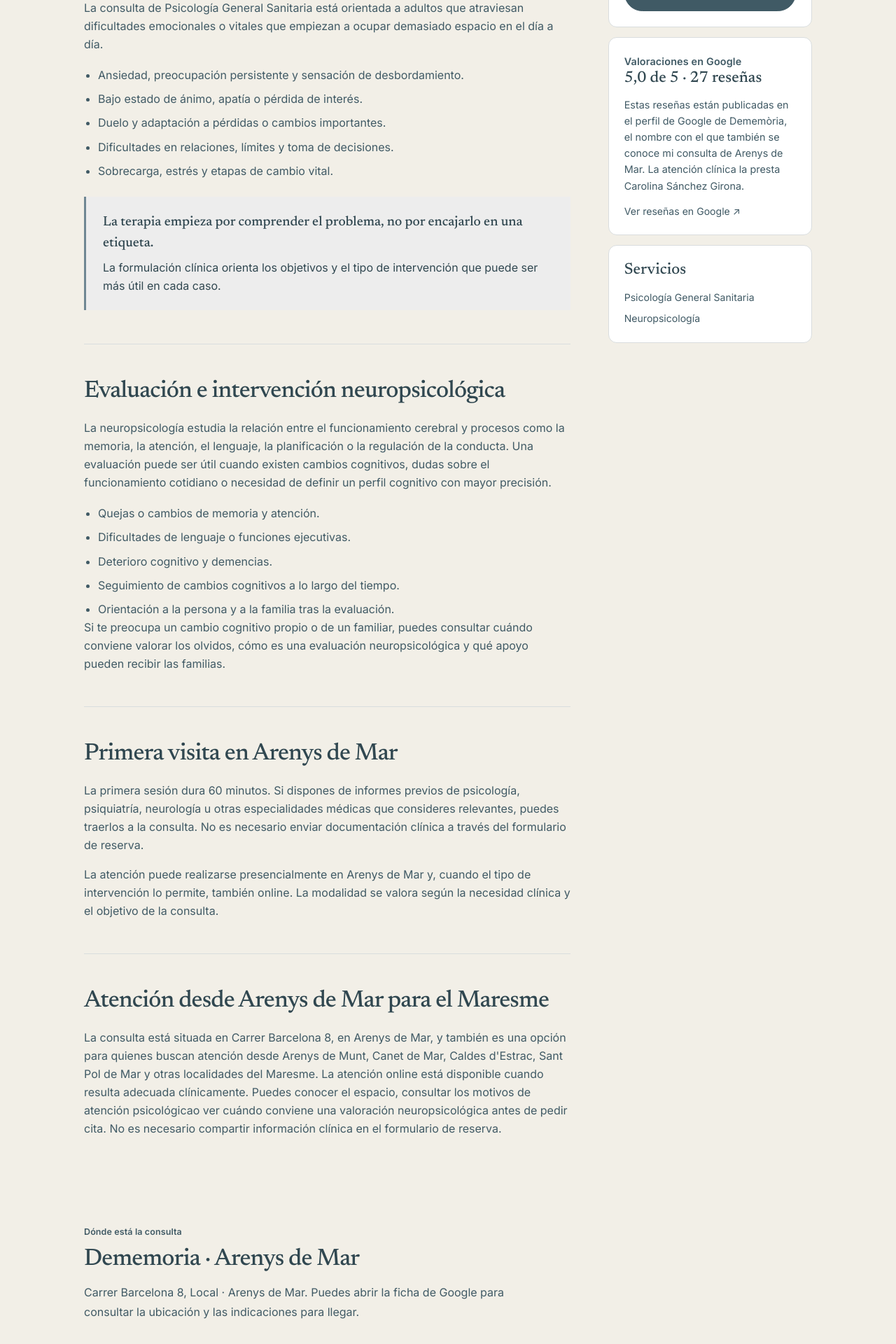
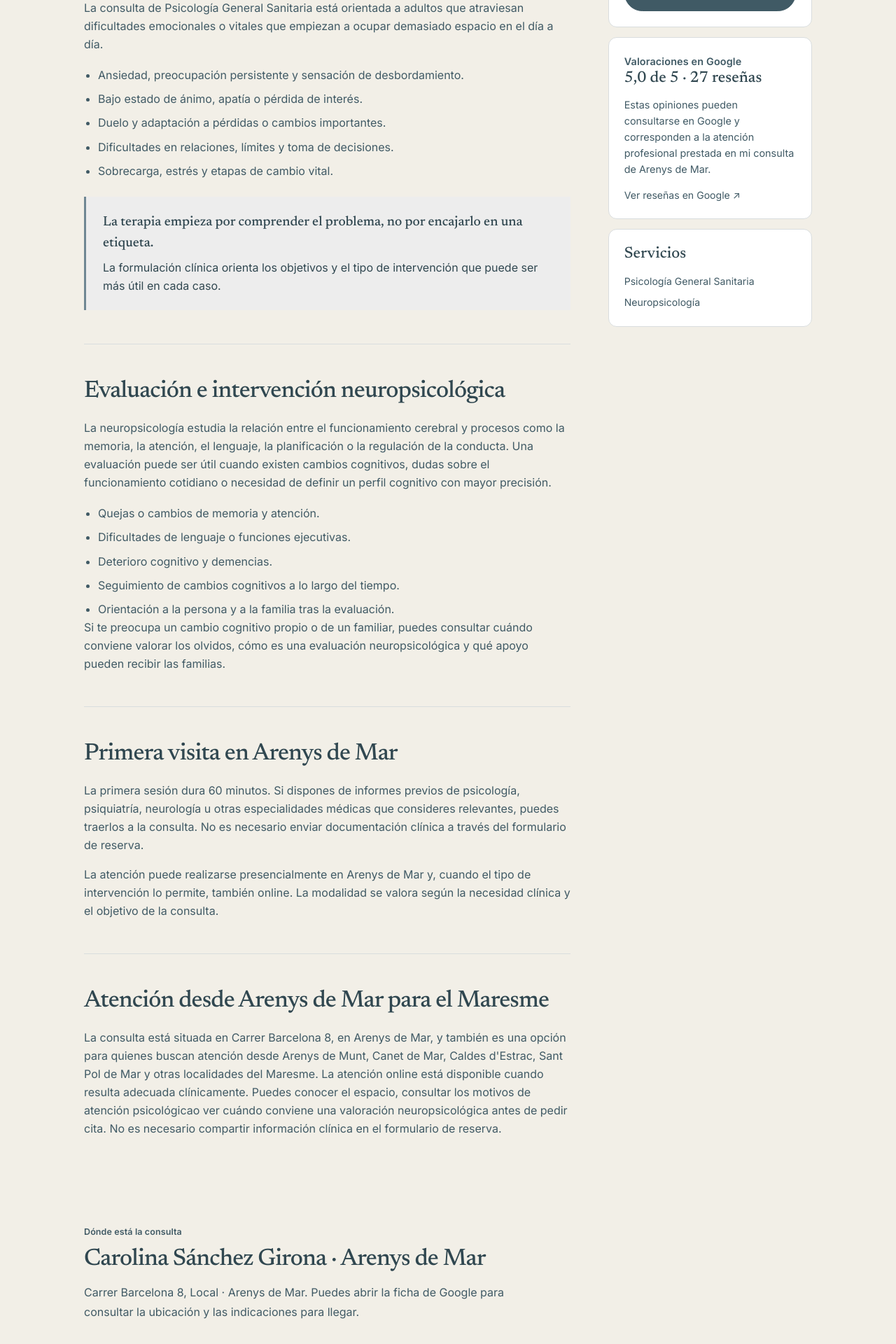
Before and after one commit to carolinasanchezgirona/Portfolio-Carolina, a Next.js app: page /psicologa-arenys-de-mar in a window 1280 px wide. Shown: the part 2080-4000 px from the top of the page at 70% size. Built offline with nearby package versions, Linux system fonts and the light colour scheme.

Commit message:
Rebrand public clinical pages to Carolina Sánchez Girona personal identity

```diff
--- a/app/psicologa-arenys-de-mar/page.tsx
+++ b/app/psicologa-arenys-de-mar/page.tsx
@@ -167,7 +167,7 @@ export default function LocalPsychologistPage() {
           <div className="seo-card">
             <p className="editorial-section-eyebrow">Valoraciones en Google</p>
             <h3>5,0 de 5 · 27 reseñas</h3>
-            <p>Estas reseñas están publicadas en el perfil de Google de Dememòria, el nombre con el que también se conoce mi consulta de Arenys de Mar. La atención clínica la presta Carolina Sánchez Girona.</p>
+            <p>Estas opiniones pueden consultarse en Google y corresponden a la atención profesional prestada en mi consulta de Arenys de Mar.</p>
             <div className="seo-related">
               <a
                 href="https://maps.app.goo.gl/ubCSFYZRgbv7vpqF9"
@@ -193,7 +193,7 @@ export default function LocalPsychologistPage() {
         <div className="editorial-wrap">
           <div className="editorial-section-head">
             <p className="editorial-section-eyebrow">Dónde está la consulta</p>
-            <h2 id="consulta-map-title">Dememoria · Arenys de Mar</h2>
+            <h2 id="consulta-map-title">Carolina Sánchez Girona · Arenys de Mar</h2>
             <p style={{ color: "var(--e-ink-soft)", lineHeight: 1.7, marginTop: "14px" }}>
               Carrer Barcelona 8, Local · Arenys de Mar. Puedes abrir la ficha de Google para consultar la ubicación y las indicaciones para llegar.
             </p>
@@ -207,7 +207,7 @@ export default function LocalPsychologistPage() {
             </a>
           </div>
           <figure className="consultation-exterior-photo">
-            <Image src="/consulta-carolina-sanchez-fachada.webp" alt="Fachada de Dememòria, consulta de psicología y neuropsicología en Carrer Barcelona, Arenys de Mar" width={1122} height={1402} sizes="(max-width: 720px) calc(100vw - 36px), (max-width: 1100px) 55vw, 480px" loading="lazy" />
+            <Image src="/consulta-carolina-sanchez-fachada.webp" alt="Fachada del local de consulta de psicología y neuropsicología en Carrer Barcelona, Arenys de Mar" width={1122} height={1402} sizes="(max-width: 720px) calc(100vw - 36px), (max-width: 1100px) 55vw, 480px" loading="lazy" />
             <figcaption>Entrada a la consulta</figcaption>
           </figure>
           <div style={{ overflow: "hidden", border: "1px solid var(--e-line)", borderRadius: "14px", background: "#fff" }}>
@@ -219,7 +219,7 @@ export default function LocalPsychologistPage() {
               allowFullScreen
               loading="lazy"
               referrerPolicy="strict-origin-when-cross-origin"
-              title="Mapa de Dememoria, consulta de Carolina Sánchez en Arenys de Mar"
+              title="Mapa de la consulta de Carolina Sánchez en Arenys de Mar"
             />
           </div>
         </div>
@@ -249,7 +249,7 @@ export default function LocalPsychologistPage() {
 
       <footer className="editorial-footer">
         <div className="editorial-wrap editorial-footer-inner">
-          <div><p className="editorial-footer-brand">Carolina Sánchez | Psicóloga</p><p>Dememoria · Consulta de Psicología y Neuropsicología</p></div>
+          <div><p className="editorial-footer-brand">Carolina Sánchez | Psicóloga</p><p>Consulta de Psicología Sanitaria y Neuropsicología</p></div>
           <div><p>Arenys de Mar · Atención online</p><p>© 2026 Carolina Sánchez Girona</p></div>
         </div>
       </footer>
```
